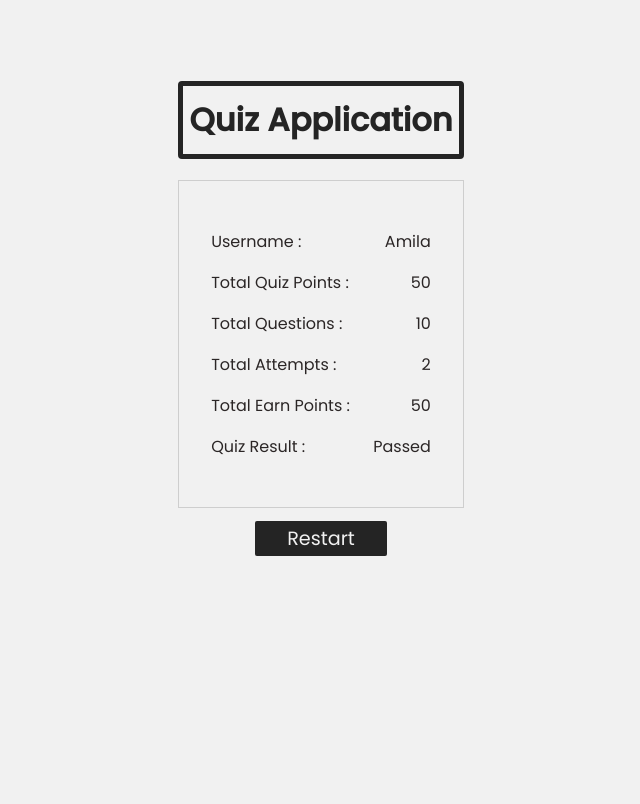
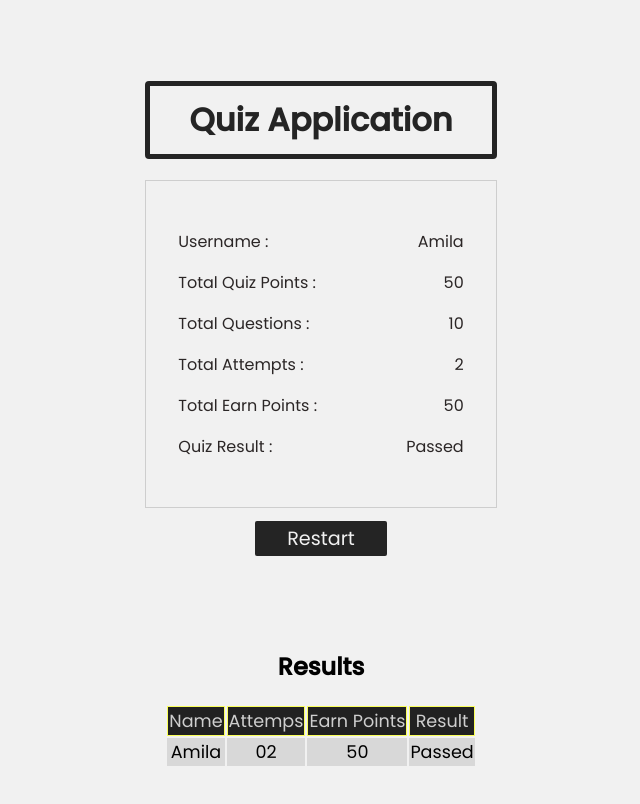
Before and after one commit to VimukthiMK/MERN-Quiz-Application, a React (Create React App) app in the folder frontend-app/: page /results in a window 1280 px wide. Shown: the top 804 px of the page, without its empty margins (319-959 px from the left). Built offline with nearby package versions, Linux system fonts and the light colour scheme.

Commit message:
created ResultTable.js

```diff
--- /dev/null
+++ b/frontend-app/src/components/ResultTable.js
@@ -0,0 +1,31 @@
+import React from 'react'
+
+export default function ResultTable() {
+  return (
+    <div>
+        <div className='Result-header'>
+            <h2>Results</h2>
+        </div>
+        <table>
+            <thead className='table-header'>
+                <tr className='table-row'>
+                    <td>Name</td>
+                    <td>Attemps</td>
+                    <td>Earn Points</td>
+                    <td>Result</td>
+                </tr>
+            </thead>
+            <tbody>
+                      <tr className='table-body'>
+                            <td>Amila</td>
+                            <td>02</td>
+                            <td>50</td>
+                            <td>Passed</td>
+                        </tr>
+
+
+            </tbody>
+        </table>
+    </div>
+  )
+}
--- a/frontend-app/src/components/results.jsx
+++ b/frontend-app/src/components/results.jsx
@@ -1,6 +1,7 @@
 import React from 'react'
 import {Link} from 'react-router-dom'
 import '../styles/results.css'
+import ResultTable from './ResultTable';
 
 const Results = () => {
 
@@ -42,6 +43,11 @@ const Results = () => {
         <div className="start">
             <Link className='res-btn' to={'/'} onClick={onRestart}>Restart</Link>
         </div>
+
+        <div className="container">
+            {/* result table */}
+            <ResultTable></ResultTable>
+        </div>
     </div>
 
     )
--- a/frontend-app/src/styles/App.css
+++ b/frontend-app/src/styles/App.css
@@ -180,3 +180,7 @@ input[type=radio]:checked ~ .text-primary{
 .checked::before{
   background: var(--dark-color);
 }
+
+.Result-header{
+  text-align: center;
+}
```
